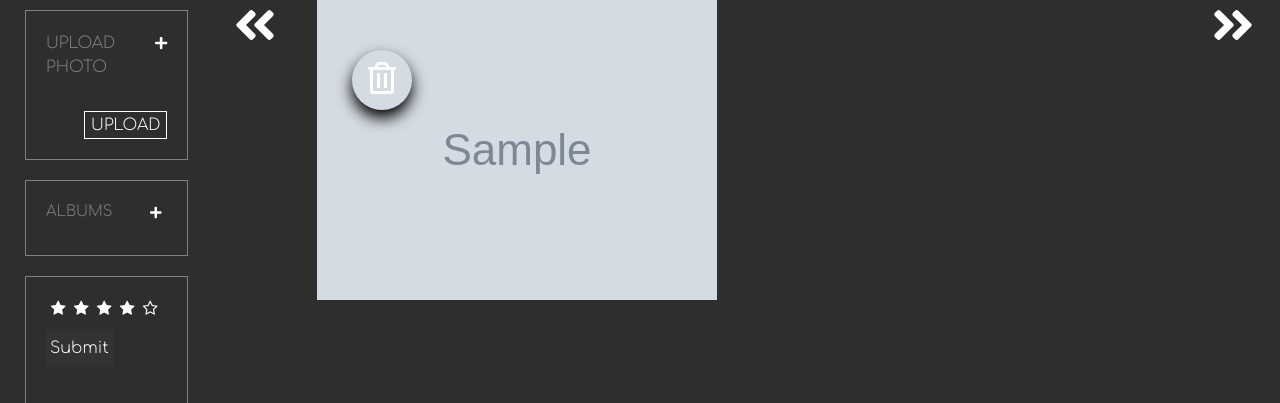
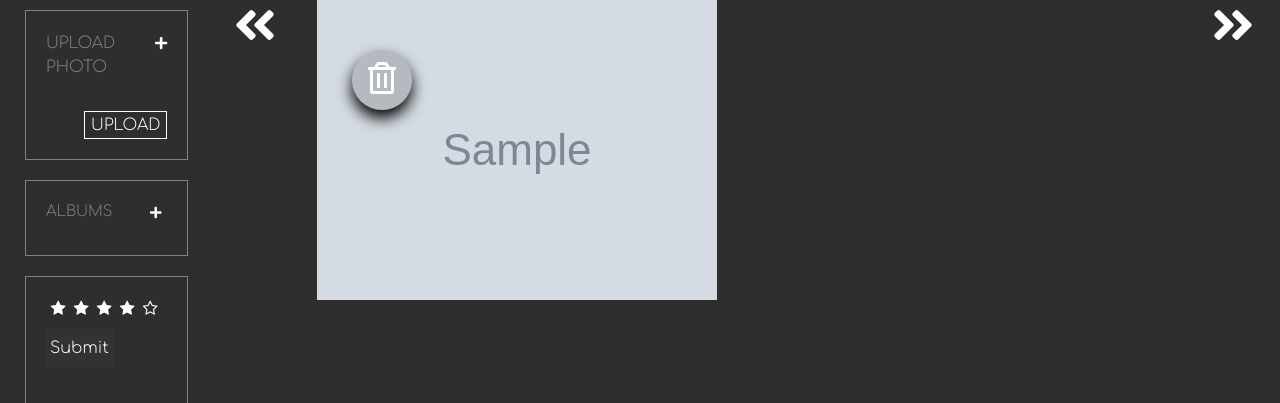
Before and after one commit to amytrick/Ember-with-Angular, a Flask app: page /delete-tag/1/1 in a window 1280 px wide, with the pointer over the restyled element. Shown: the part 92-495 px from the top of the page. Run offline with Flask 2, Linux system fonts and the light colour scheme; tables that the repository leaves empty hold one stand-in row (values such as "Sample post"); grey boxes marked "Sample" are stand-in pictures; data that the repository does not hold is empty; some libraries are stand-ins or nearby versions; some web fonts are replaced.

Commit message:
delete button opacity darkened

```diff
--- a/static/CSS/style.css
+++ b/static/CSS/style.css
@@ -247,6 +247,8 @@ button {
   opacity: 1;
   box-shadow: 0px 8px 15px black;
   border-radius: 50%;
+  background-color:rgba(0,0,0,.15);
+
 }
 
 #delete {
```
